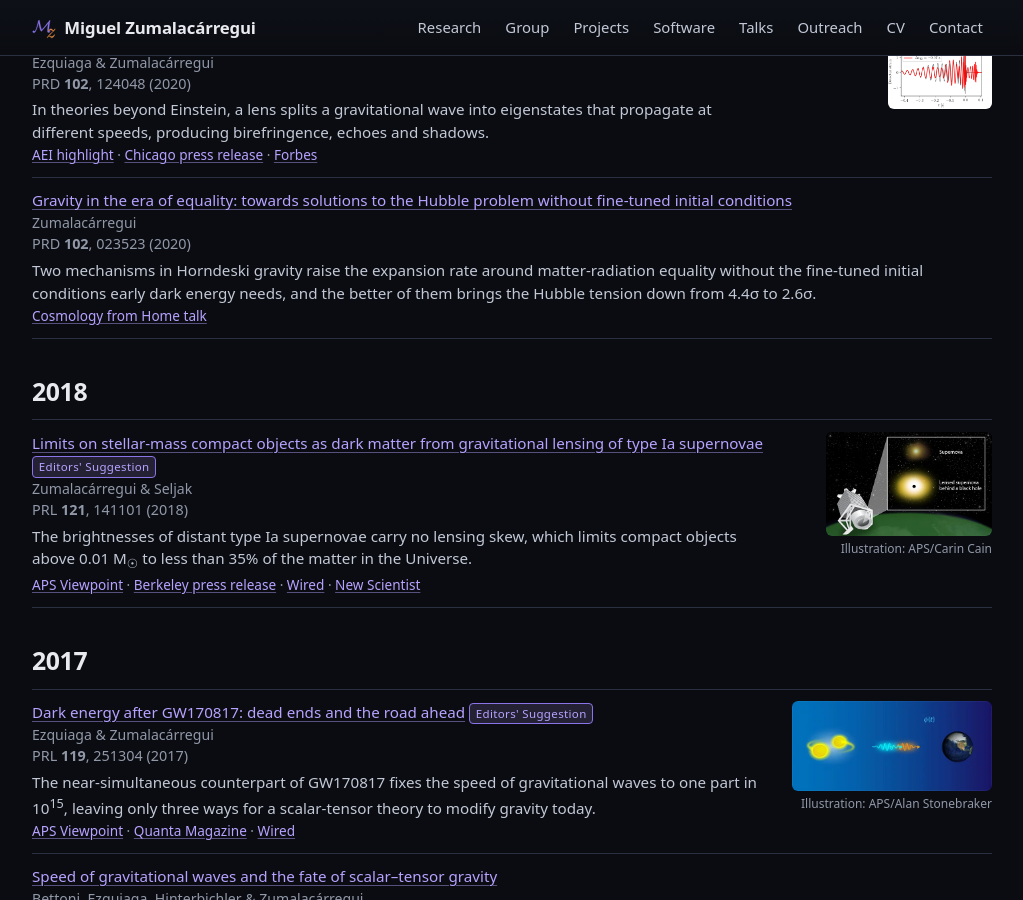
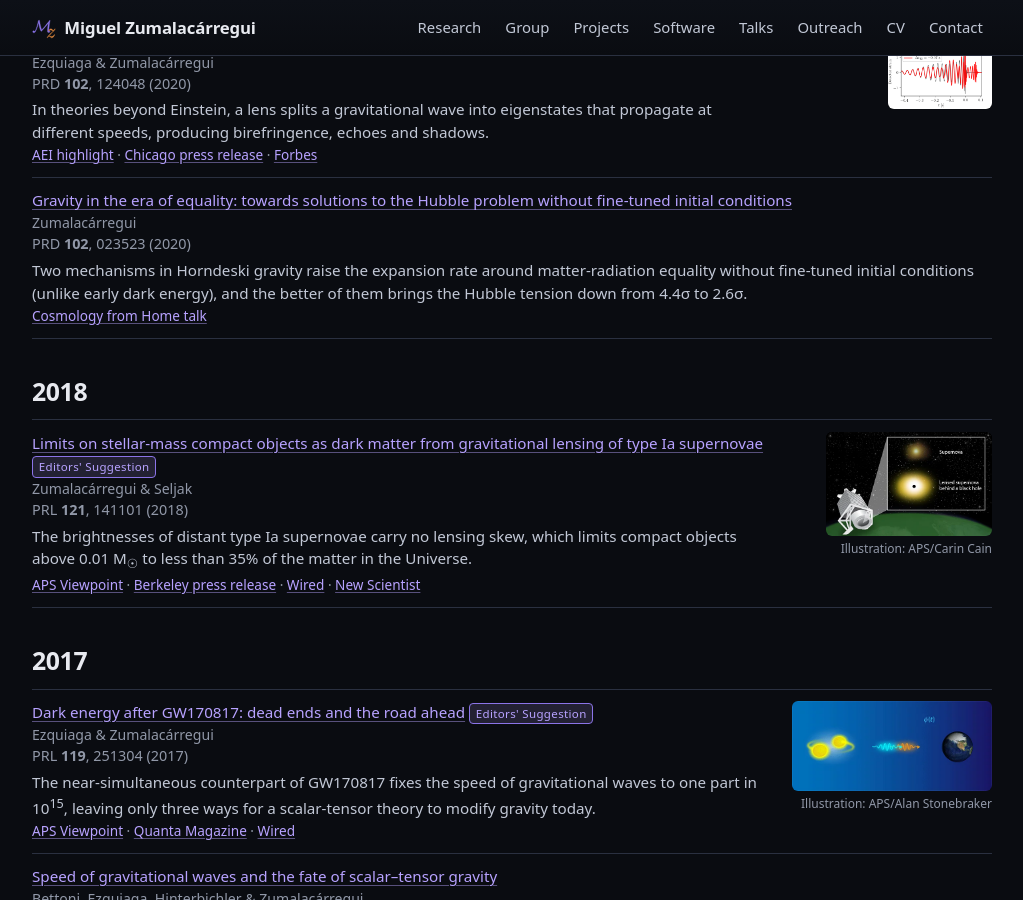
Before and after one commit to miguelzuma/miguelzuma.github.io, a Jekyll site: the page built from results.html, in a window 1280 px wide and 900 px high, scrolled down 1714 px. Shown: the whole window, without its empty margins (128-1151 px from the left). Built offline with Jekyll 4.4.1, drawn with Linux system fonts in a browser that asks for light colours.

Commit message:
Featured works: the early-dark-energy comparison becomes an aside
Co-Authored-By: Claude Opus 5 (1M context) <noreply@anthropic.com>

```diff
--- a/_data/results.yml
+++ b/_data/results.yml
@@ -296,8 +296,8 @@
   reference: "PRD <strong>102</strong>, 023523 (2020)"
   blurb: >-
     Two mechanisms in Horndeski gravity raise the expansion rate around
-    matter-radiation equality without the fine-tuned initial conditions early
-    dark energy needs, and the better of them brings the Hubble tension down
+    matter-radiation equality without fine-tuned initial conditions (unlike
+    early dark energy), and the better of them brings the Hubble tension down
     from 4.4&sigma; to 2.6&sigma;.
   links:
     - text: "Cosmology from Home talk"
```
